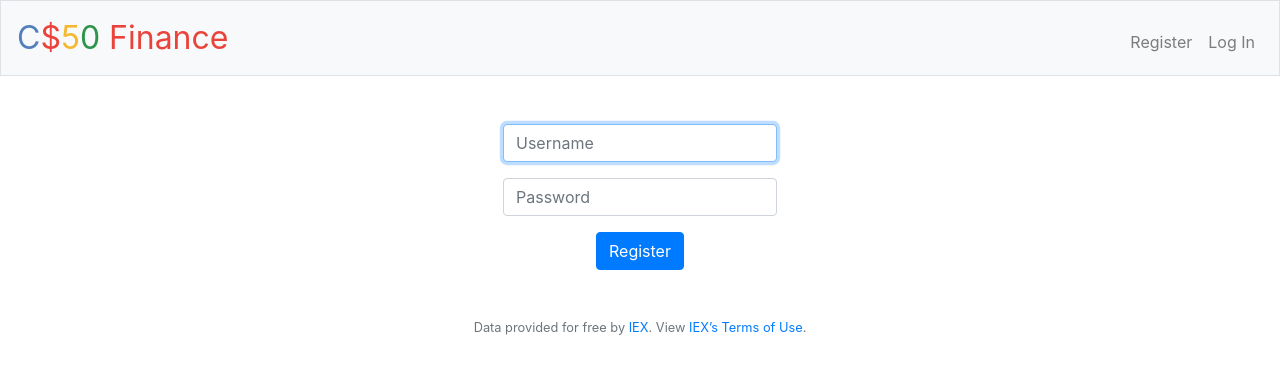
After one commit to gogocharli/cs50-finance, a Flask app: template templates/register.html in a window 1280 px wide. The commit adds this page. Shown: the top 374 px of the page. Run offline with Flask 2, Linux system fonts and the light colour scheme; the template is opened without the code that fills it, so the values that code supplies are empty; some libraries are stand-ins or nearby versions.

Commit message:
Add register route and logic

```diff
--- a/application.py
+++ b/application.py
@@ -22,6 +22,7 @@ def after_request(response):
     response.headers["Expires"] = 0
     response.headers["Pragma"] = "no-cache"
     return response
+
 
 # Custom filter
 app.jinja_env.filters["usd"] = usd
@@ -80,17 +81,22 @@ def login():
             return apology("must provide password", 403)
 
         # Query database for username
-        rows = db.execute("SELECT * FROM users WHERE username = :username",
-                          username=request.form.get("username"))
+        rows = db.execute(
+            "SELECT * FROM users WHERE username = :username",
+            username=request.form.get("username"),
+        )
 
         # Ensure username exists and password is correct
-        if len(rows) != 1 or not check_password_hash(rows[0]["hash"], request.form.get("password")):
+        if len(rows) != 1 or not check_password_hash(
+            rows[0]["hash"], request.form.get("password")
+        ):
             return apology("invalid username and/or password", 403)
 
         # Remember which user has logged in
         session["user_id"] = rows[0]["id"]
 
         # Redirect user to home page
+        flash("You are successfuly logged in")
         return redirect("/")
 
     # User reached route via GET (as by clicking a link or via redirect)
@@ -119,7 +125,45 @@ def quote():
 @app.route("/register", methods=["GET", "POST"])
 def register():
     """Register user"""
-    return apology("TODO")
+
+    # Forget any user_id
+    session.clear()
+
+    if request.method == "POST":
+
+        username = request.form.get("username")
+        password = request.form.get("password")
+
+        # Ensure username and password fields were submitted
+        if not username:
+            return apology("must provide username", 403)
+        elif not password:
+            return apology("must provide password", 403)
+
+        # Hash the password
+        hash = generate_password_hash(password)
+
+        # Make sure this username, combination doesn't exist
+        rows = db.execute(
+            "SELECT * FROM users WHERE username = :username", username=username
+        )
+
+        if len(rows) == 0:
+            # Create user
+            db.execute(
+                "INSERT INTO users (username, hash) VALUES(:username, :hash)",
+                username=username,
+                hash=hash,
+            )
+            flash("Your account has been created successfuly")
+            return render_template("login.html")
+
+        # If the user exists, redirect to login also
+        else:
+            flash("User already exist, try to login in instead")
+            return render_template("login.html")
+
+    return render_template("register.html")
 
 
 @app.route("/sell", methods=["GET", "POST"])
--- a/templates/layout.html
+++ b/templates/layout.html
@@ -20,7 +20,7 @@
         <script src="https://cdnjs.cloudflare.com/ajax/libs/popper.js/1.14.3/umd/popper.min.js"></script>
         <script src="https://maxcdn.bootstrapcdn.com/bootstrap/4.1.3/js/bootstrap.min.js"></script>
 
-        <title>C$50 Finance: {% block title %}{% endblock %}</title>
+        <title>C$50 Finance | {% block title %}{% endblock %}</title>
 
     </head>
 
--- /dev/null
+++ b/templates/register.html
@@ -0,0 +1,17 @@
+{% extends "layout.html" %}
+
+{% block title %}
+    Register
+{% endblock %}
+
+{% block main %}
+    <form action="/register" method="post">
+        <div class="form-group">
+            <input autocomplete="off" autofocus class="form-control" name="username" placeholder="Username" type="text">
+        </div>
+        <div class="form-group">
+            <input class="form-control" name="password" placeholder="Password" type="password">
+        </div>
+        <button class="btn btn-primary" type="submit">Register</button>
+    </form>
+{% endblock %}
```
Also changed, not shown: helpers.py (+18 -4 lines), finance.db, 1 other file.
